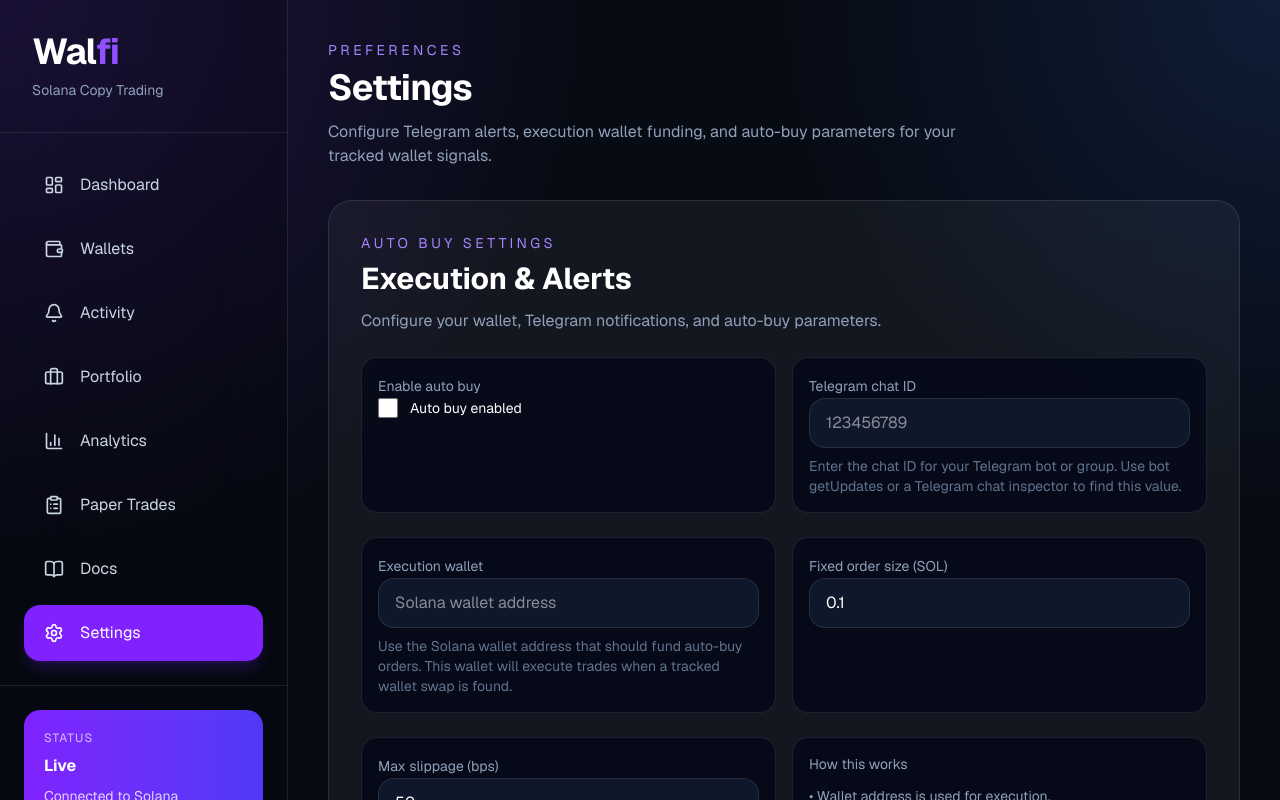
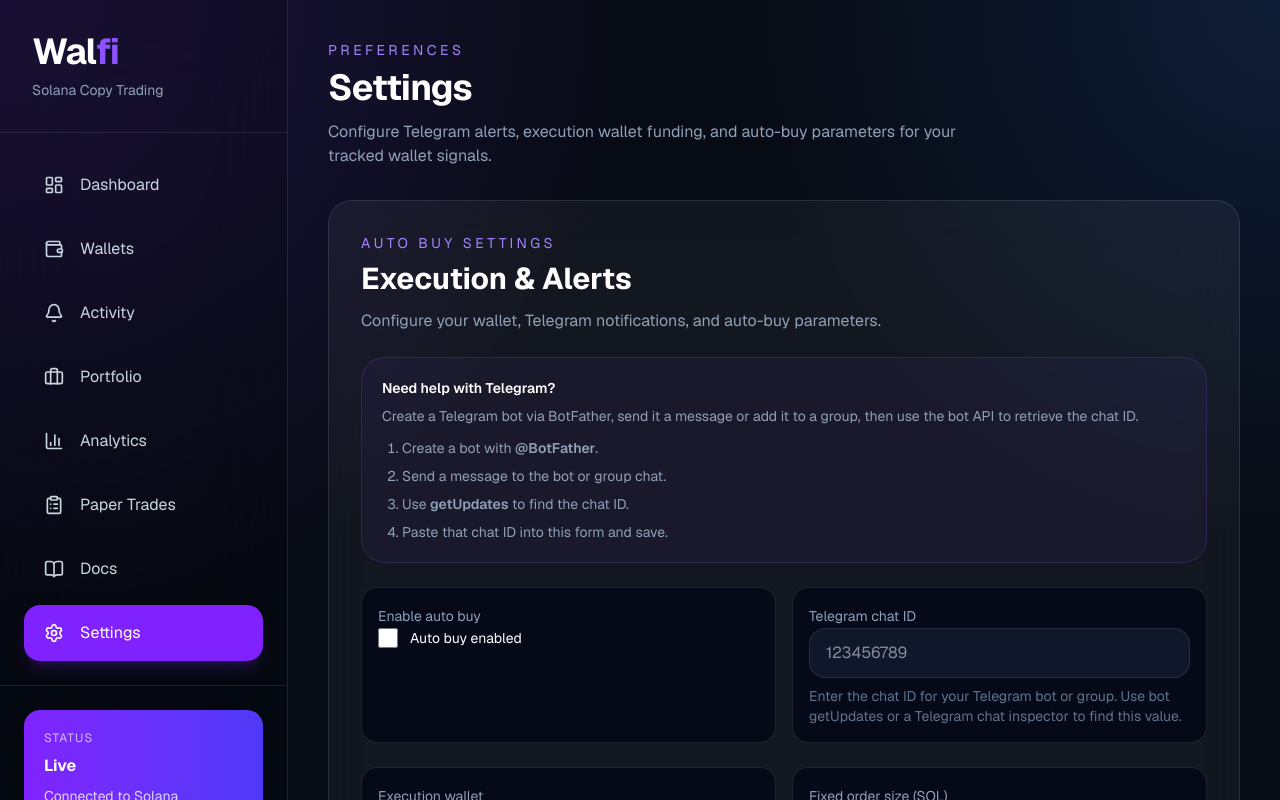
Before and after one commit to viky1105/walfi, a React (Vite) app in the folder frontend/: page /dashboard/settings in a window 1280 px wide. Shown: the top 800 px of the page. Built offline with nearby package versions, Linux system fonts and the light colour scheme; no server answers; what @solana/wallet-adapter-react, @solana/wallet-adapter-react-ui, @solana/wallet-adapter-wallets would draw is missing.

Commit message:
new features

```diff
--- a/frontend/src/features/settings/components/CopySettingsForm.jsx
+++ b/frontend/src/features/settings/components/CopySettingsForm.jsx
@@ -73,6 +73,26 @@
           Configure your wallet, Telegram notifications, and auto-buy
           parameters.
         </p>
+
+        <div className="mt-6 rounded-3xl border border-violet-500/20 bg-violet-500/5 p-5 text-sm text-slate-200">
+          <p className="font-semibold text-white">Need help with Telegram?</p>
+          <p className="mt-2 text-slate-400">
+            Create a Telegram bot via BotFather, send it a message or add it to
+            a group, then use the bot API to retrieve the chat ID.
+          </p>
+          <ol className="mt-3 list-decimal space-y-2 pl-5 text-slate-400">
+            <li>
+              Create a bot with{" "}
+              <span className="font-semibold">@BotFather</span>.
+            </li>
+            <li>Send a message to the bot or group chat.</li>
+            <li>
+              Use <span className="font-semibold">getUpdates</span> to find the
+              chat ID.
+            </li>
+            <li>Paste that chat ID into this form and save.</li>
+          </ol>
+        </div>
       </div>
 
       {loading ? (
```
